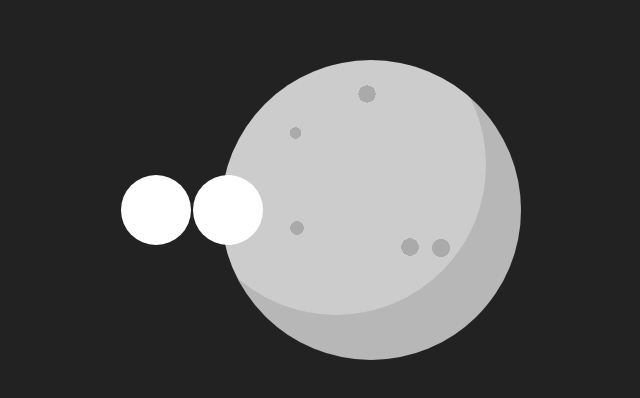
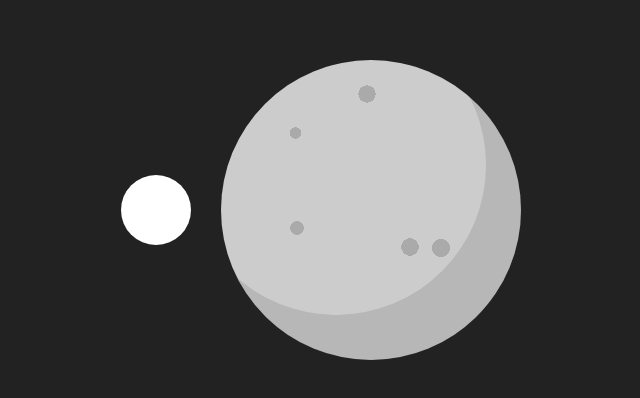
Before and after one commit to isaackeitor/LAB4_WEB, a plain HTML site: page index.html in a window 1280 px wide. Shown: the part 190-588 px from the top of the page, without its empty margins (277-917 px from the left). Drawn offline with Linux system fonts and the light colour scheme.

Commit message:
no funciona animacion

```diff
--- a/style.css
+++ b/style.css
@@ -36,17 +36,20 @@ body{
     left: 50%;
     margin-left: -100px;
     background-color: #FFFFFF;
-    border-radius: 100% 100% 100% 100% / 100% 100% 100% 100% ;
+    border-color: aqua;
+    border-radius: 100% 100% 100% 100% / 100% 100% 100% 100%;
     content: "";
+    -webkit-animation: circle 5s linear infinite;
+    animation: circle 5s linear infinite;
+
 }
 
- .moon::after{
-    position: absolute;
-    width: 70px;
-    height: 70px;
-    right: 50%;
-    margin-right: 100px;
-    background-color: #FFFFFF;
-    border-radius: 100% 100% 100% 100% / 100% 100% 100% 100% ;
-    content: "";
+
+@-webkit-keyframes cirlce {
+    0% {
+        transform: rotate(0deg)translate(-160px)rotate(0deg);
+    }
+    100% {
+        transform: rotate(360)translate(-165px)rotate(-360deg);
+    }
 }
```
